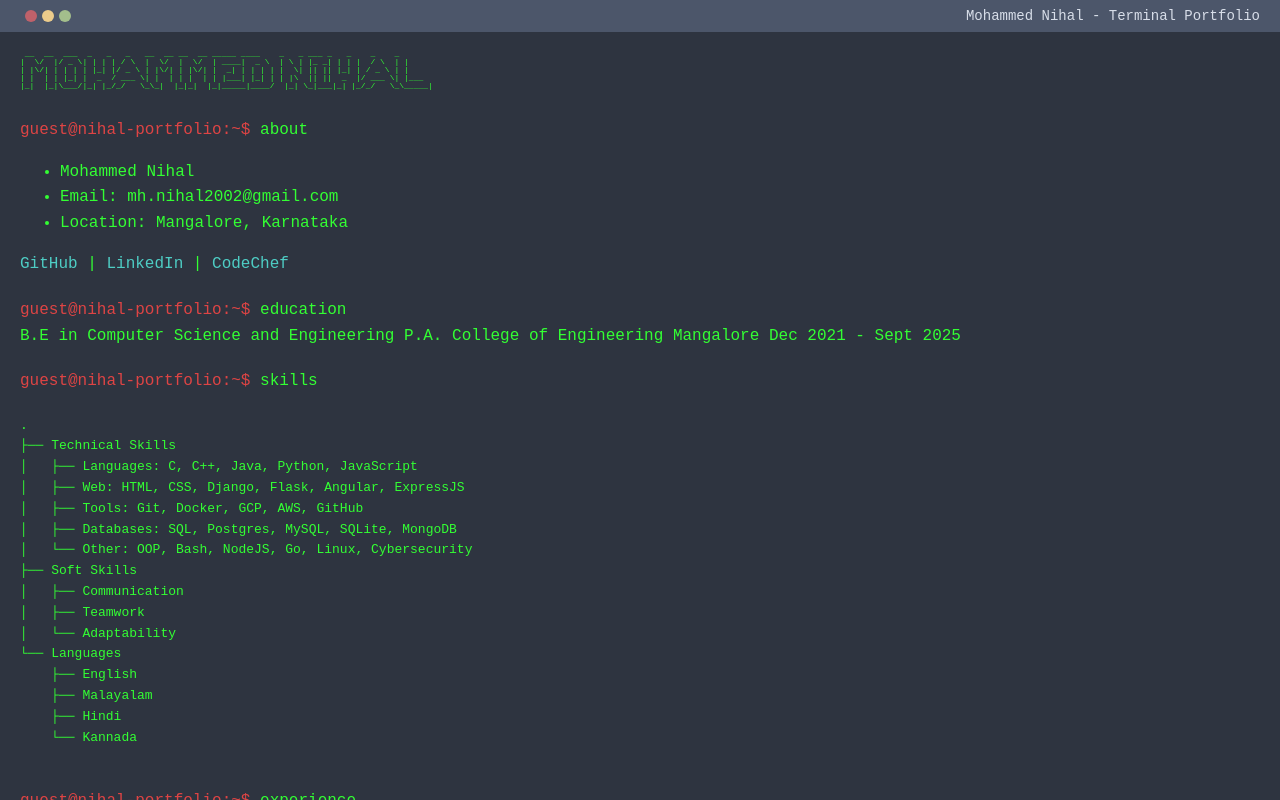
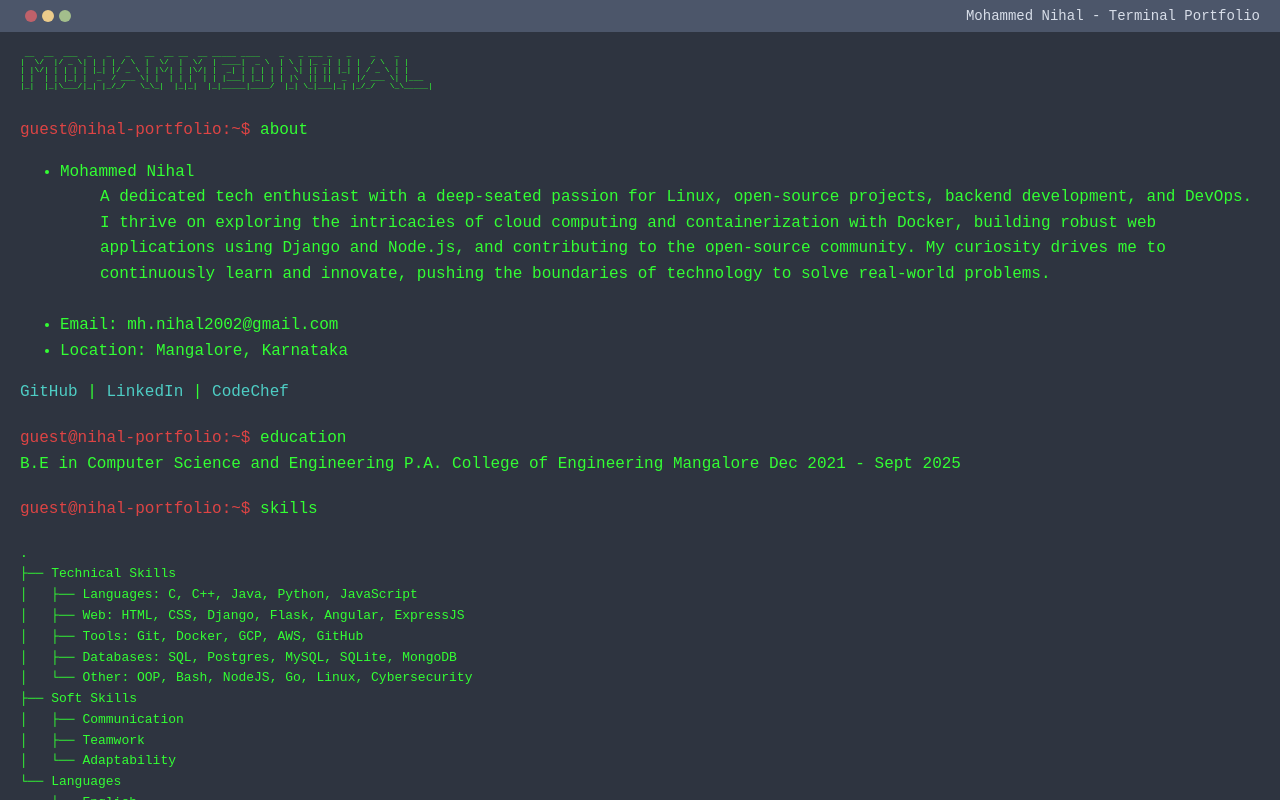
Before and after one commit to Nihal009/Nihal009.github.io, a plain HTML site: page index.html in a window 1280 px wide. Drawn offline with Linux system fonts and the light colour scheme.

Commit message:
about section

```diff
--- a/index.html
+++ b/index.html
@@ -149,6 +149,8 @@
             <div class="command-output">
                <ul>
                 <li>Mohammed Nihal</li>
+                <dd>A dedicated tech enthusiast with a deep-seated passion for Linux, open-source projects, backend development, and DevOps. I thrive on exploring the intricacies of cloud computing and containerization with Docker, building robust web applications using Django and Node.js, and contributing to the open-source community. My curiosity drives me to continuously learn and innovate, pushing the boundaries of technology to solve real-world problems. </dd>
+                <br>
                 <li>Email: mh.nihal2002@gmail.com</li>
                 <li>Location: Mangalore, Karnataka</li>
             </ul>
```
